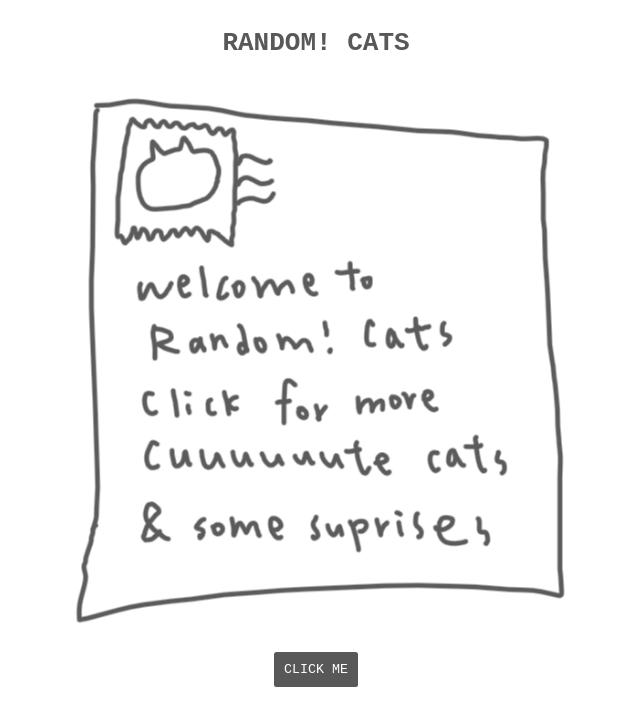
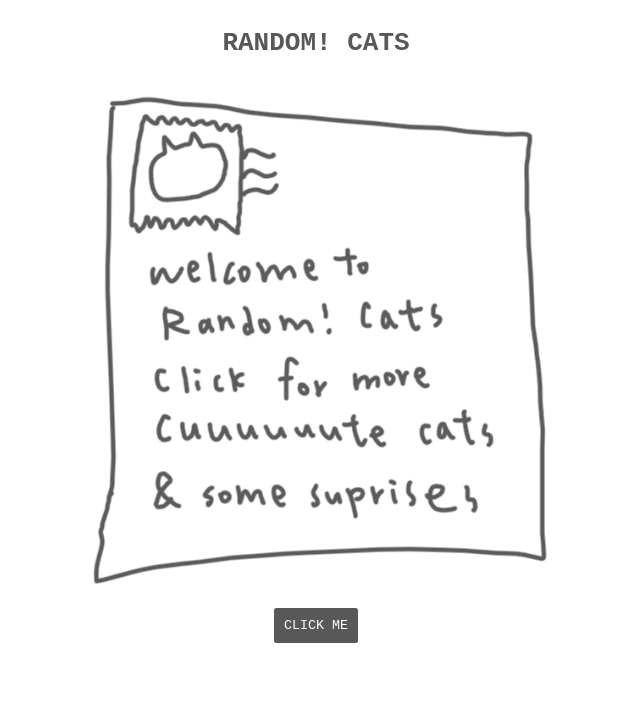
Before and after one commit to yct72/random-cats, a React (Create React App) app: page / in a window 1280 px wide. Shown: the top 726 px of the page, without its empty margins (324-964 px from the left). Built offline with nearby package versions, Linux system fonts and the light colour scheme.

Commit message:
done basic

```diff
--- a/src/index.css
+++ b/src/index.css
@@ -30,9 +30,11 @@ h1 {
 }
 
 img {
-  height: 70vh;
+  height: 100%;
+  max-width: 100%;
 }
 
 .imgBlock {
   text-align: center;
+  height: 65vh;
 }
```
